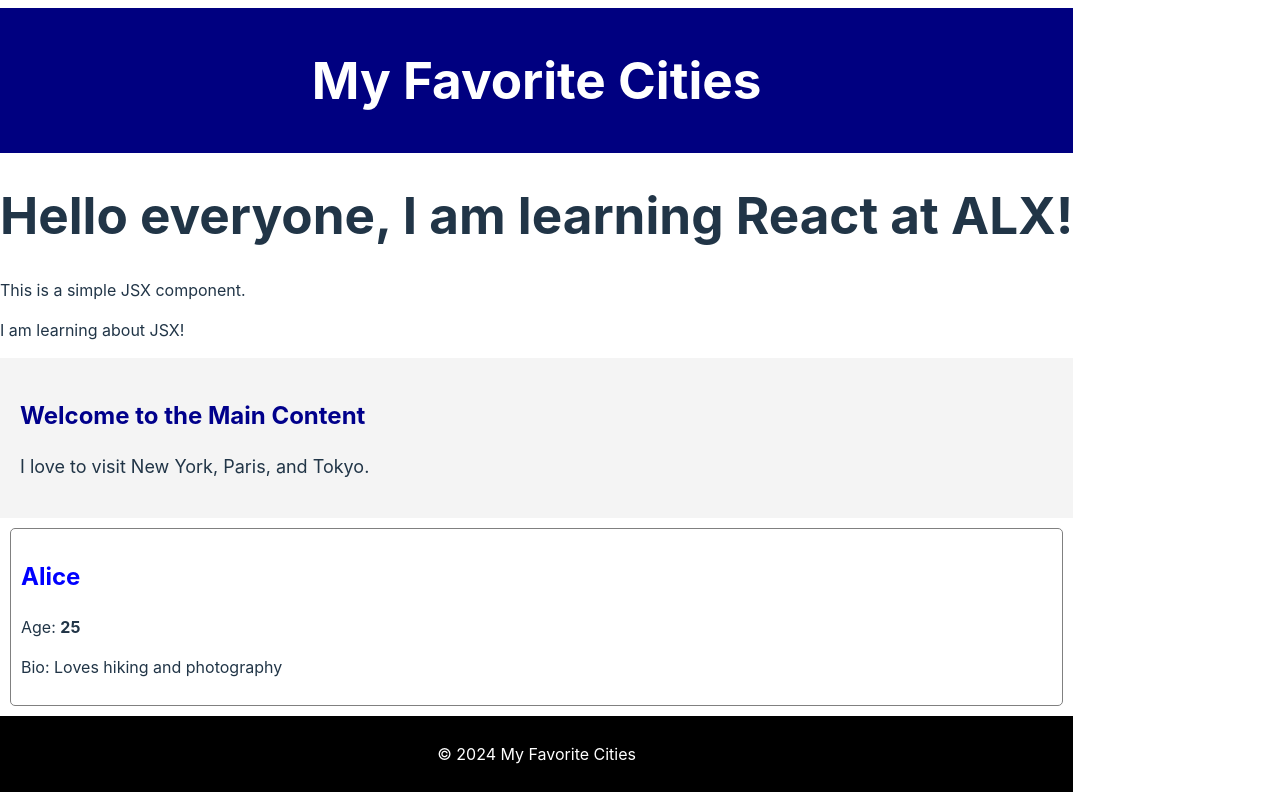
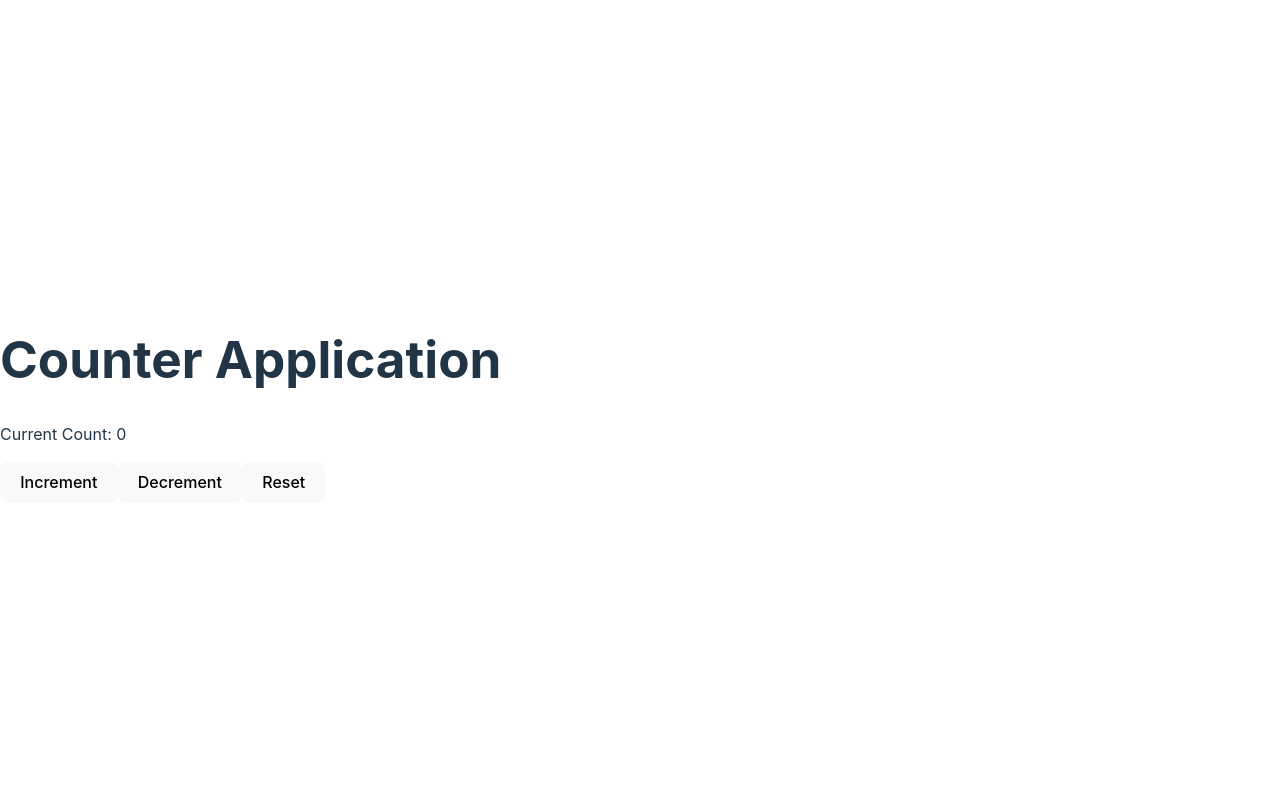
Before and after one commit to MohamedNasser24/alx-fe-reactjs, a React (Vite) app in the folder alx-react-app-new/: page / in a window 1280 px wide. Built offline with nearby package versions, Linux system fonts and the light colour scheme.

Commit message:
git commit

```diff
--- a/alx-react-app-new/src/App.jsx
+++ b/alx-react-app-new/src/App.jsx
@@ -1,24 +1,15 @@
-import React from 'react';
-import Header from './components/Header';
-import MainContent from './components/MainContent';
-import Footer from './components/Footer';
-import WelcomeMessage from './components/WelcomeMessage';  // Import statement for WelcomeMessage
-import UserProfile from './components/UserProfile';
+import React from 'react';  // Ensure this line appears only once
+import WelcomeMessage from './components/WelcomeMessage'; // Import statement for WelcomeMessage
+import UserProfile from './components/UserProfile';       // Import statement for UserProfile
+import Counter from './components/Counter';               // Import the Counter component
 
 function App() {
-    return (
-        <div className="App">
-            <Header />
-            <WelcomeMessage />  {/* Usage of WelcomeMessage component */}
-            <MainContent />
-            <UserProfile
-                name="Alice"
-                age="25"
-                bio="Loves hiking and photography"
-            />
-            <Footer />
-        </div>
-    );
+  return (
+    <div className="App">
+      <h1>Counter Application</h1>
+      <Counter />  {/* Include the Counter component */}
+    </div>
+  );
 }
 
 export default App;
--- /dev/null
+++ b/alx-react-app-new/src/components/Counter.jsx
@@ -0,0 +1,18 @@
+import React, { useState } from 'react';
+
+function Counter() {
+  // Initialize the state
+  const [count, setCount] = useState(0);
+
+  // Render the component
+  return (
+    <div>
+      <p>Current Count: {count}</p>
+      <button onClick={() => setCount(count + 1)}>Increment</button>
+      <button onClick={() => setCount(count - 1)}>Decrement</button>
+      <button onClick={() => setCount(0)}>Reset</button>
+    </div>
+  );
+}
+
+export default Counter;
```
Also changed, not shown: 1 other file (tests, documents, lock files or other folders).
